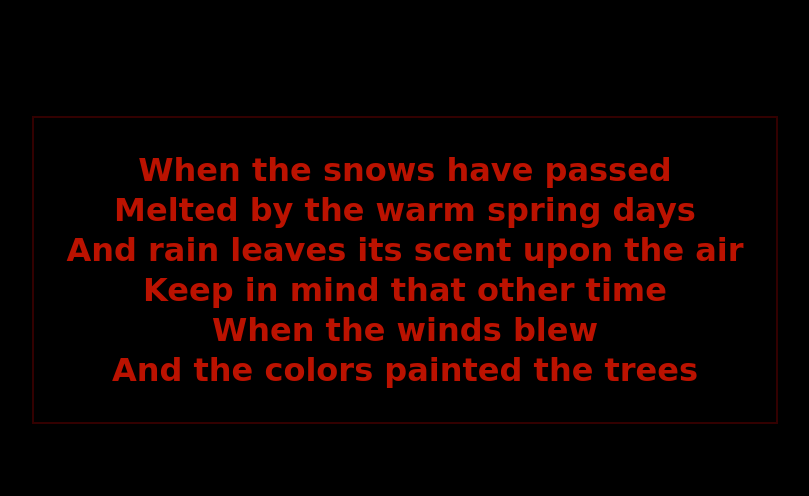
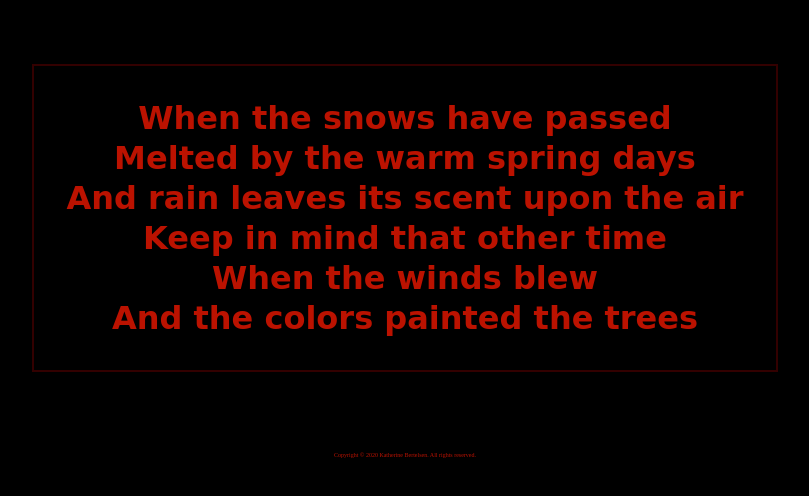
Before and after one commit to AutumnMageKate/Autumn, a plain HTML site: page index.html in a window 1280 px wide. Shown: the whole page, without its empty margins (235-1044 px from the left). Drawn offline with nearby package versions, Linux system fonts and the light colour scheme; files that its build step writes are made by us from their sources; a web font is replaced by a local one.

Commit message:
Add copyright notice

```diff
--- a/index.html
+++ b/index.html
@@ -15,5 +15,8 @@
         <p>When the winds blew</p>
         <p>And the colors painted the trees</p>
     </div>
+    <div class="copyright">
+        Copyright © 2020 Katherine Bertelsen. All rights reserved.
+    </div>
 </body>
 </html>
--- a/style.scss
+++ b/style.scss
@@ -18,9 +18,9 @@ html {
 body {
     display: grid;
     grid-template-columns: auto max-content auto;
+    grid-template-rows: auto;
     grid-column-gap: 0px;
     grid-row-gap: 0.5em;
-    grid-auto-rows: minmax(100px, auto);
 
     padding: 0;
     margin: 0;
@@ -51,8 +51,8 @@ body {
 
 div.poem {
     grid-column: 2;
-    grid-row: 2;
 
+    margin-top: 2em;
     margin-bottom: 2em;
     padding: 1em;
 
@@ -85,3 +85,10 @@ div.poem {
         margin: 0;
     }
 }
+
+div.copyright {
+    grid-column: 2;
+
+    font-size: 10%;
+    text-align: center;
+}
```
